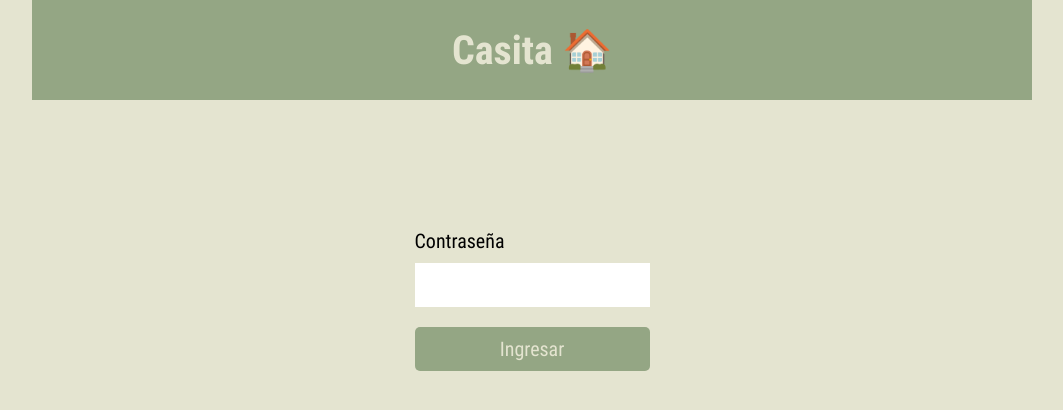
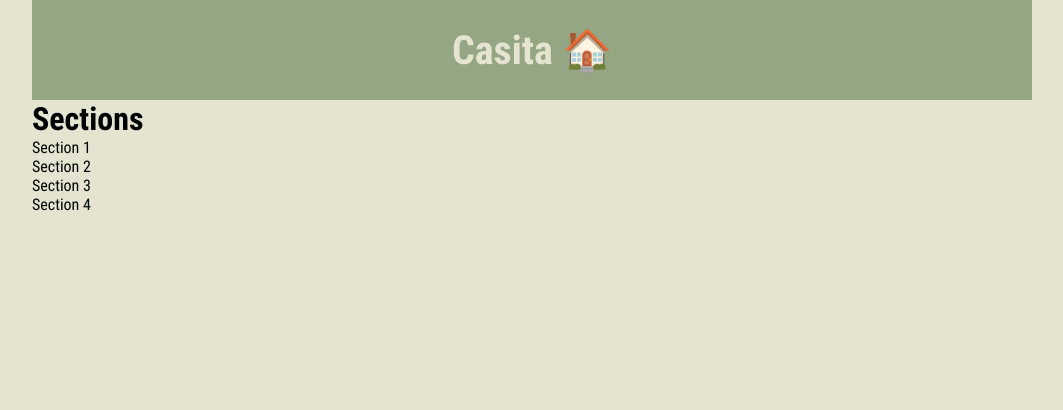
Before and after one commit to JoaquinFernandez19/casita, a SvelteKit app: page / in a window 1280 px wide. Shown: the top 410 px of the page, without its empty margins (108-1171 px from the left). Built offline with nearby package versions, Linux system fonts and the light colour scheme.

Commit message:
routing update

```diff
--- a/src/components/Header.svelte
+++ b/src/components/Header.svelte
@@ -2,7 +2,6 @@
 	import Logo from '../components/Logo.svelte';
 	export let loggedIn: string = '';
 </script>
-
 
 <div class:loggedIn>
 	<Logo />
@@ -10,7 +9,6 @@
 		<p>{loggedIn}</p>
 	{/if}
 </div>
-
 
 <style>
 	div {
@@ -24,7 +22,8 @@
 		justify-content: space-between;
 		padding: 0 50px;
 	}
-    .loggedIn p{
+	.loggedIn p {
 		color: var(--tertiary-color);
+		font-size: 25px;
 	}
 </style>
--- /dev/null
+++ b/src/routes/+layout.svelte
@@ -0,0 +1,36 @@
+<script>
+	import Header from '../components/Header.svelte';
+	import '../styles/fonts.css';
+</script>
+
+<svelte:head>
+	<title>Casita</title>
+</svelte:head>
+
+<div class="container">
+	<Header />
+
+	<slot />
+</div>
+
+<style>
+	:global(:root) {
+		--primary-color: #94a684;
+		--secondary-color: #aec3ae;
+		--tertiary-color: #e4e4d0;
+	}
+	:global(*) {
+		box-sizing: border-box;
+		padding: 0;
+		margin: 0;
+		font-family: 'RobotoCondensed';
+	}
+	:global(body) {
+		background-color: var(--tertiary-color);
+	}
+
+	.container {
+		max-width: 1000px;
+		margin: 0 auto;
+	}
+</style>
--- a/src/routes/+page.svelte
+++ b/src/routes/+page.svelte
@@ -1,53 +1,5 @@
-
-<script >
-    import Header from '../components/Header.svelte';
-    import Login from '../components/Login.svelte';
-    import Sections from '../components/Sections.svelte';
-    import '../styles/fonts.css';
-
-    let loggedIn = '';
-
-    const handleLogin = () => {
-        loggedIn = 'Joaquin';
-    }
-
+<script>
+	import Sections from '../components/Sections.svelte';
 </script>
 
-<svelte:head>
-	<title>Casita</title>
-</svelte:head>
-
-<div class="container">
-    <Header loggedIn={loggedIn}/>
-    {#if !loggedIn}
-        <Login logIn={handleLogin}/>
-    {:else}
-        <Sections />
-    {/if}
-
-
-</div>
-
-
-<style>
-    :global(:root){
-        --primary-color: #94A684;
-        --secondary-color: #AEC3AE;
-        --tertiary-color: #E4E4D0;
-
-    }
-    :global(*) {
-        box-sizing: border-box;
-        padding: 0;
-        margin: 0;
-        font-family: 'RobotoCondensed';
-    }
-    :global(body){
-        background-color: var(--tertiary-color);
-    }
-
-   .container {
-        max-width: 1000px;
-        margin: 0 auto;
-   }
-</style>
+<Sections />
```
Also changed, not shown: src/routes/login/+page.svelte (added, +10 -0 lines). Lines whose indentation alone changed are shown as unchanged.
